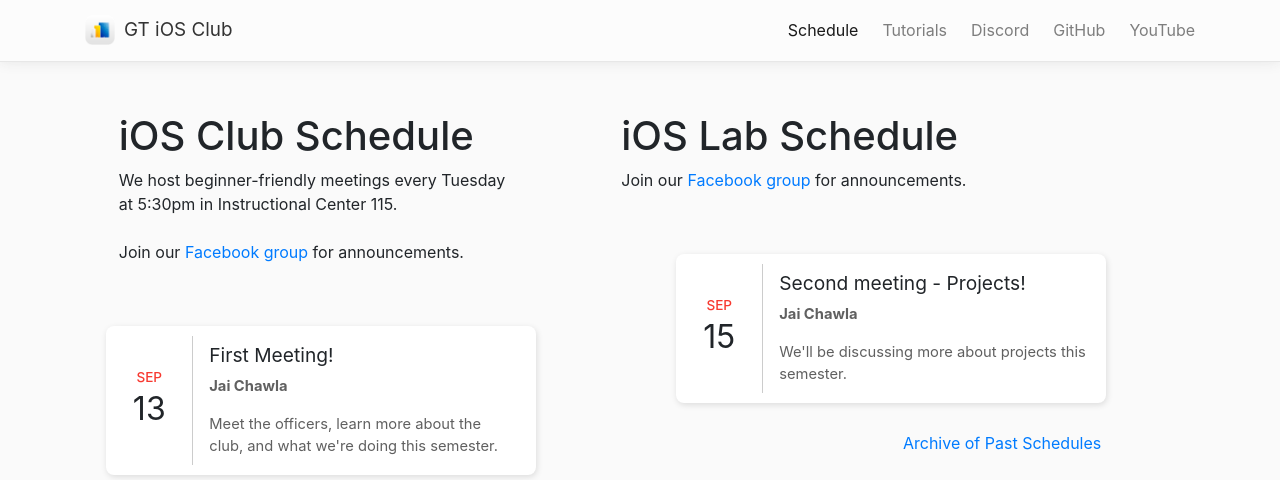
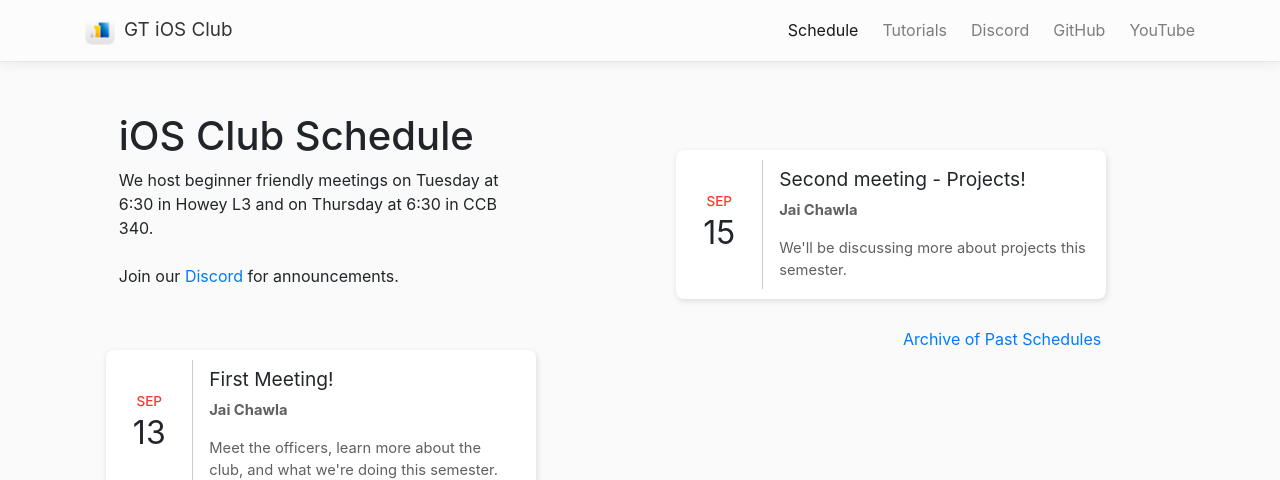
Before and after one commit to gtiosclub/gtios.club, a Jekyll site: the page built from schedule.md, in a window 1280 px wide, cut to the strip 0-480 px from the top of the page. Built offline with Jekyll 4.4.1, drawn with Linux system fonts in a browser that asks for light colours; nearby versions of some CDN libraries; comment, search, counter and statistics services are not loaded.

Commit message:
fixed schedule x2

```diff
--- a/_layouts/schedule.html
+++ b/_layouts/schedule.html
@@ -60,8 +60,8 @@
         <div class="schedule-column schedule-meta col" style="max-width: 435px;">
             <div style="margin: 0 auto; margin-bottom: 15px;">
                 <h1 class="row post-header heading">iOS Club Schedule</h1>
-                <p class="no-mar">We host beginner-friendly meetings every Tuesday at 5:30pm in Instructional Center 115.</p><br>
-                <p class="no-mar">Join our <a href="{{ site.facebook_url }}" onclick="openFacebook()" target="_blank">Facebook group</a> for announcements.</p><br>
+                <p class="no-mar">We host beginner friendly meetings on Tuesday at 6:30 in Howey L3 and on Thursday at 6:30 in CCB 340.</p><br>
+                <p class="no-mar">Join our <a href="{{ site.discord_url }}" onclick="openDiscord()" target="_blank">Discord</a> for announcements.</p><br>
             </div>
 
             {% capture current-year %}{{'now' | date: '%y'}}{% endcapture %}
@@ -116,9 +116,9 @@
         <div class="schedule-column  col-lg-6">
 
             <div style="margin: 0 auto; margin-bottom: 15px;">
-                <h1 class="row post-header heading">iOS Lab Schedule</h1>
+                <!-- <h1 class="row post-header heading">iOS Lab Schedule</h1> -->
                 <!-- <p class="no-mar">We host intermediate and advanced sessions and office hours every Thursday at 5:30pm in College of Computing Building (CCB) 155. Join our Facebook group to stay updated and never miss a meeting.</p><br> -->
-                <p class="no-mar">Join our <a href="{{ site.facebook_url }}" onclick="openFacebook()" target="_blank">Facebook group</a> for announcements.</p><br>
+                <!-- <p class="no-mar">Join our <a href="{{ site.facebook_url }}" onclick="openFacebook()" target="_blank">Facebook group</a> for announcements.</p><br> -->
             </div>
 
             {% capture current-year %}{{'now' | date: '%y'}}{% endcapture %}
```
